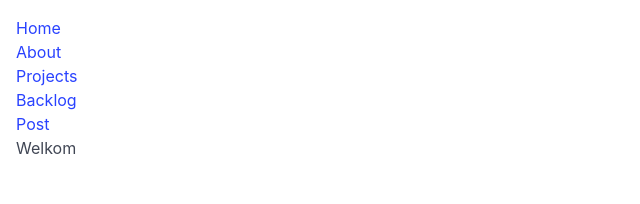
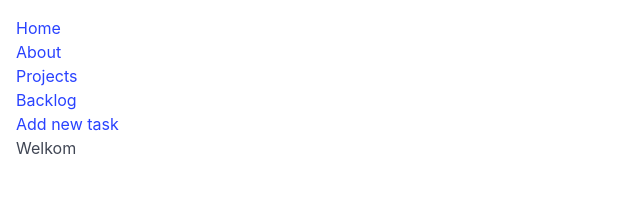
Before and after one commit to pgm-2425-programming-4/final-project-ArneDeRese, a React (Vite) app in the folder client/: page / in a window 1280 px wide. Shown: the top 204 px of the page, without its empty margins (0-640 px from the left). Built offline with nearby package versions, Linux system fonts and the light colour scheme.

Commit message:
name post changed

```diff
--- a/client/src/routes/__root.jsx
+++ b/client/src/routes/__root.jsx
@@ -36,7 +36,7 @@ export const Route = createRootRoute({
             </li>
             <li>
                 <Link to="/post/$post">
-                    Post
+                    Add new task
                 </Link>
             </li>
         </ul>
```
